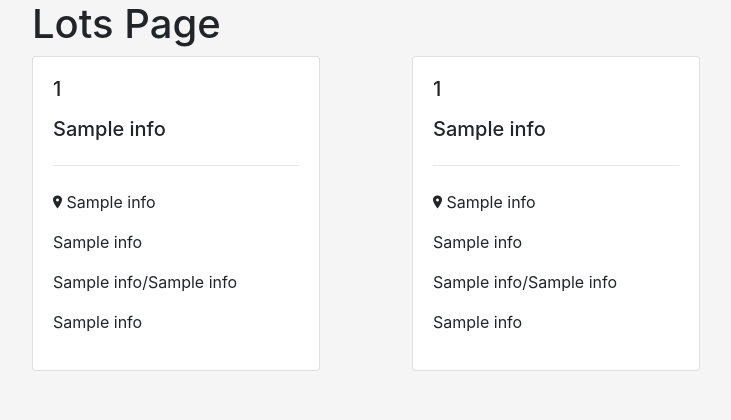
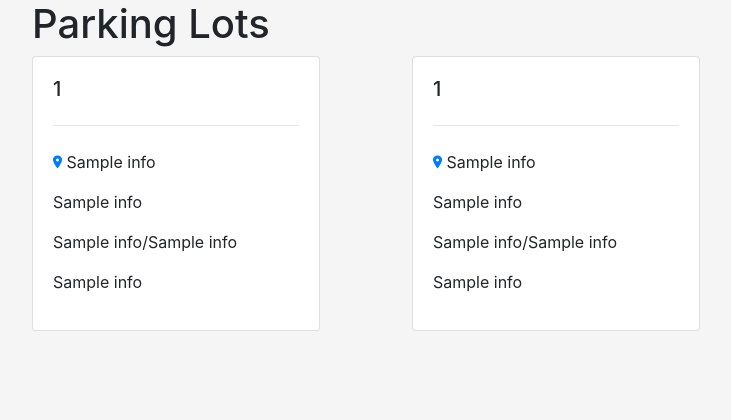
Before and after one commit to AYasinAkalin/ParkingLotManagement, a Flask app: template src/app/templates/lots.html in a window 1280 px wide. Shown: the part 59-479 px from the top of the page, without its empty margins (53-784 px from the left). Run offline with Flask 2, Linux system fonts and the light colour scheme; the template is opened without the code that fills it: most values are stand-ins (such as "Sample title", 1, 10 or a date in 2020); some libraries are stand-ins or nearby versions.

Commit message:
Update lots.html
Rename main heading. Add location map links

```diff
--- a/src/app/templates/lots.html
+++ b/src/app/templates/lots.html
@@ -2,7 +2,7 @@
 
 {% block content%}
  <body>
-  <h1>Lots Page</h1>
+  <h1>Parking Lots</h1>
   <div class="row">
   {%for i in range(2)%}
   <div class="col col-sm-4">
@@ -11,11 +11,10 @@
       <div class="card-body">
         <h5 class="card-title">{{plheader[i][0]}}</h5>
         <p class="card-text">
-        <h5 class="display-6">{{ info[0] }}</h5>
         <hr class="my-4">
         <div class="row">
         <div class="col col-sm">
-        <p><i class="icon ion-ios-pin"></i> {{ info[4] }}</p>
+        <p><a href="https://www.openstreetmap.org/#map=17/40.89041/29.37909"><i class="icon ion-ios-pin"></i></a> {{ info[4] }}</p>
         <p> {{ info[5] }}</p>
         <p> {{ info[6] }}/{{ info[7] }}</p>
         <p> {{ info[8] }}</p>
```
